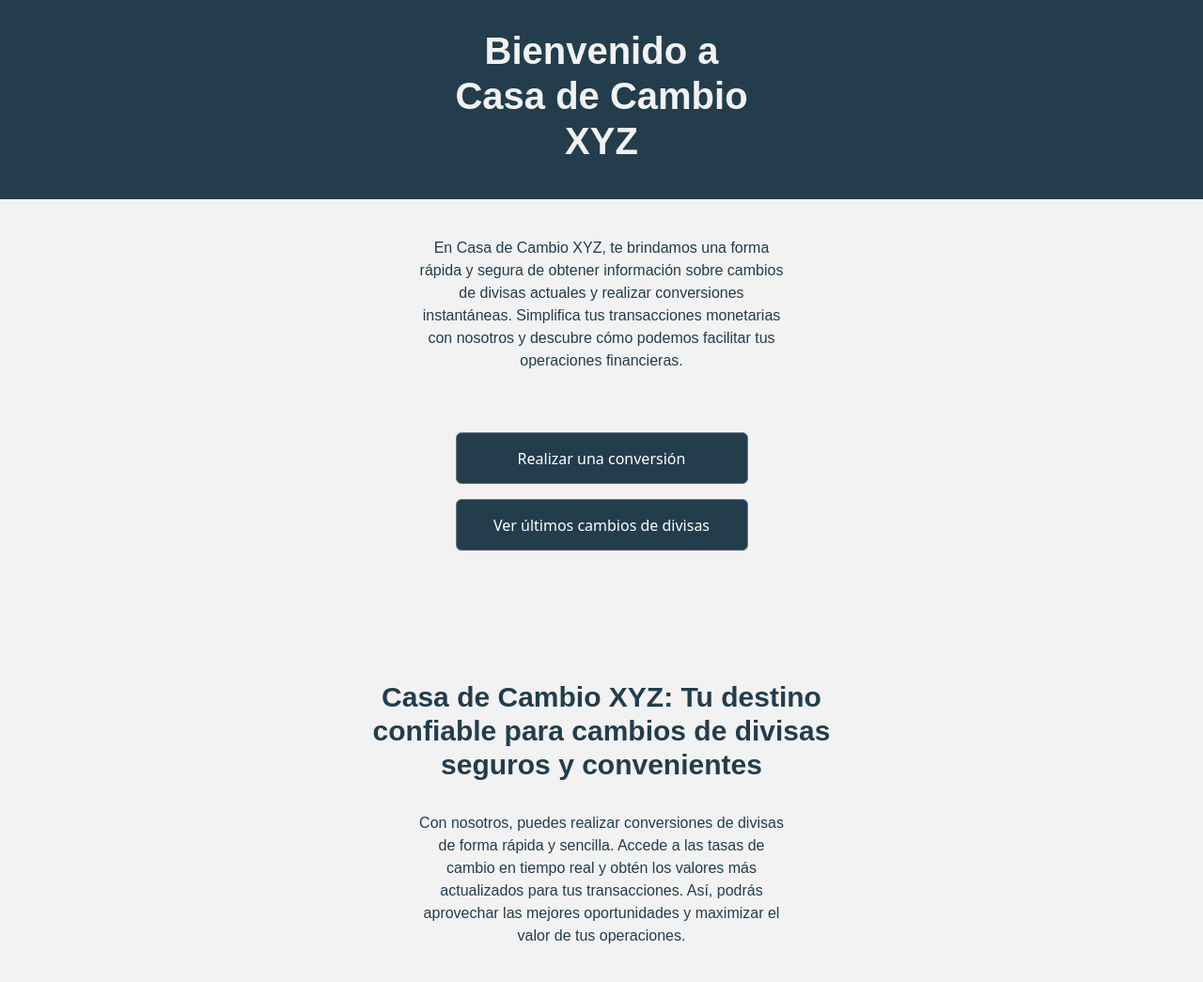
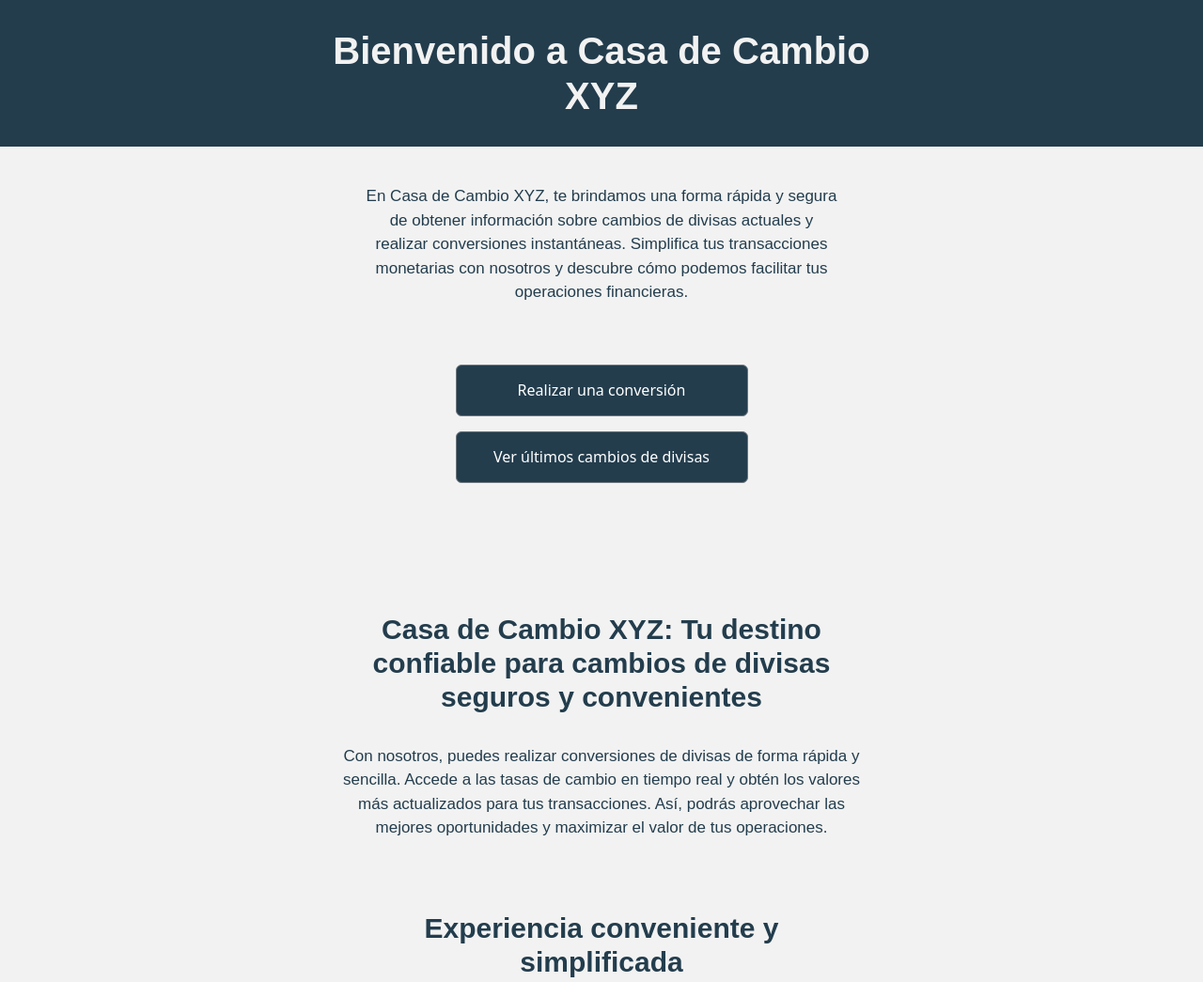
Before and after one commit to lucasdgnzlz/casa-de-cambio, a website: page docs/index.html in a window 1280 px wide. Shown: the top 1045 px of the page at 94% size. Drawn offline with nearby package versions, Linux system fonts and the light colour scheme; no server answers.

Commit message:
Ajusta el tamaño para adaptarlo a desktop

```diff
--- a/docs/index.css
+++ b/docs/index.css
@@ -15,6 +15,7 @@
 body {
   background-color: var(--color-blanco-grisaseo);
 }
+/* HEADER */
 header{
   background-color: var(--color-azul-oscuro);
 }
@@ -31,7 +32,11 @@ header{
   font-weight: var(--font-weight-dos);
   text-align: center;
   color: var(--color-blanco-grisaseo);
+  margin: 0px;
 }
+
+/* INICIO */
+
 .contenedor-subtitulo {
   display: flex;
   margin: auto;
@@ -320,3 +325,22 @@ footer{
   cursor: pointer;
   text-decoration: none;
 }
+
+@media (min-width: 650px){
+  .contenedor-titulo{
+    max-width: 640px;
+  }
+  .contenedor-subtitulo {
+    max-width: 550px;
+    font-size: 17px;
+    padding: 40px 24px;
+  }
+  .descripcion-sobre-nosotros{
+    max-width: 550px;
+    font-size: 17px;
+  }
+  .descripcion {
+    max-width: 550px;
+    font-size: 17px;
+  }
+}
```
